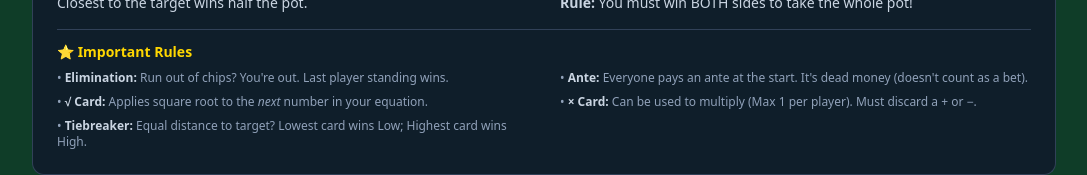
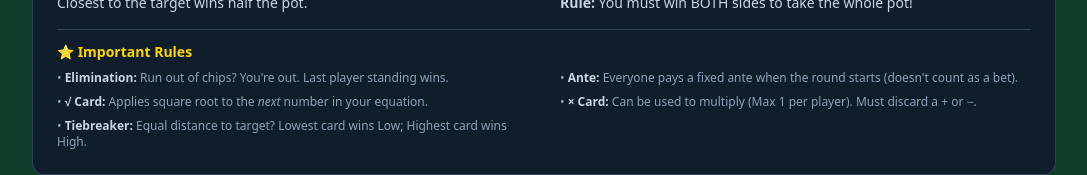
Before and after one commit to jinnotgin/equation-hi-lo, a Vue app: page / in a window 1280 px wide. Both pictures are taken after a click on the button "▼ HOW TO PLAY". Shown: the part 797-972 px from the top of the page, without its empty margins (96-1183 px from the left). Built offline with nearby package versions, Linux system fonts and the light colour scheme.

Commit message:
Update App.vue

```diff
--- a/src/App.vue
+++ b/src/App.vue
@@ -150,8 +150,8 @@
                 out. Last player standing wins.
               </p>
               <p>
-                &bull; <strong class="text-slate-300">Ante:</strong> Everyone pays an ante at the
-                start. It's dead money (doesn't count as a bet).
+                &bull; <strong class="text-slate-300">Ante:</strong> Everyone pays a fixed ante when
+                the round starts (doesn't count as a bet).
               </p>
               <p>
                 &bull; <strong class="text-slate-300">√ Card:</strong> Applies square root to the
```
